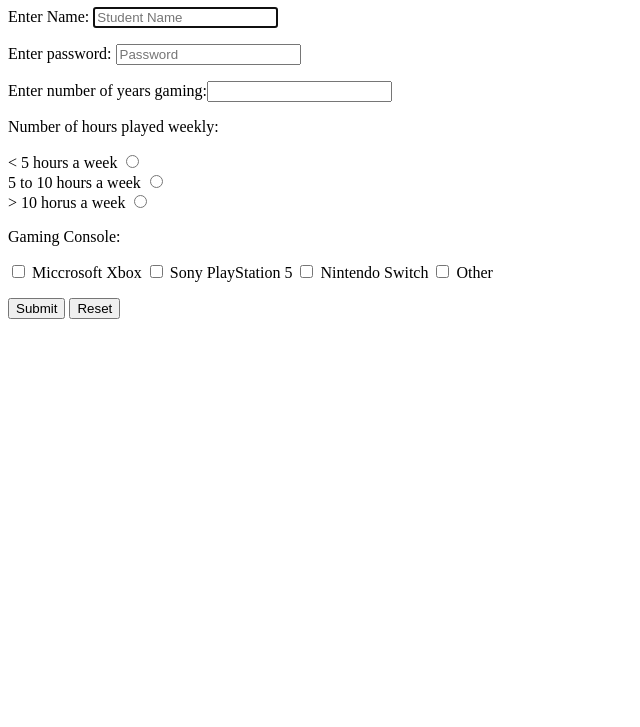
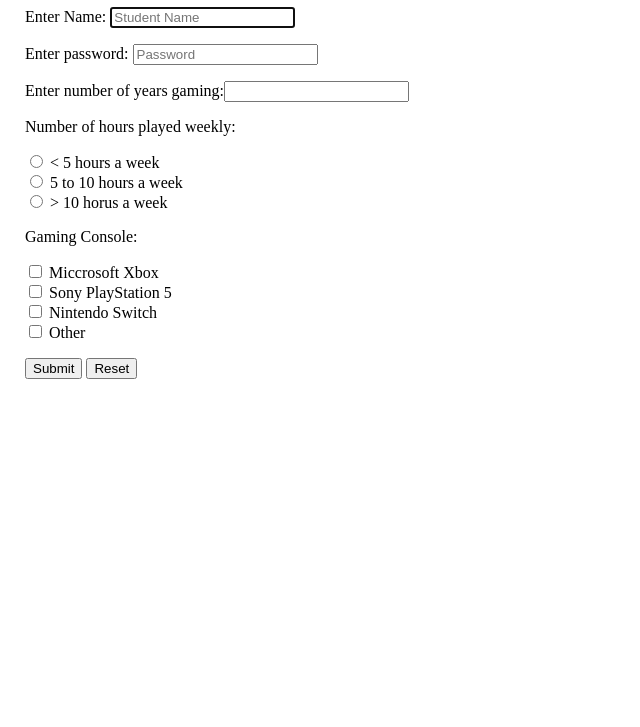
Before and after one commit to Waridi23/Project, a plain HTML site: page homework/forms/form3.html in a window 1280 px wide. Shown: the part 73-800 px from the top of the page, without its empty margins (0-640 px from the left). Drawn offline with Linux system fonts and the light colour scheme.

Commit message:
new form changes

```diff
--- a/homework/forms/form3.html
+++ b/homework/forms/form3.html
@@ -5,6 +5,11 @@
     <meta charset="UTF-8">
     <meta name="description" content="This is an example of forms">
     <title> 12-2 Forms</title>
+    <style>
+        body{
+            margin: 20px 25px;
+        }
+    </style>
 </head>
 <body>
     <form action="#" method="get">
@@ -16,12 +21,14 @@
 
         <p> Number of hours played weekly:</p>
         <p>
+            <input type="radio" id="choice1" name="choice1">
             <label> < 5 hours a week</label>
-            <input type="radio" id="choice1" name="choice1"> <br>
+            <br>
+            <input type="radio" id="choice2" name="choice2">
             <label> 5 to 10 hours a week</label>
-            <input type="radio" id="choice2" name="choice2"> <br>
+            <br>
+            <input type="radio" id="choice3" name="choice3">
             <label> > 10 horus a week </label>
-            <input type="radio" id="choice3" name="choice3">
 
         </p>
 
@@ -29,13 +36,13 @@
         <p>
             <input type="checkbox" id = "Xbox" name="console" value="Xbox">
             <label for="Xbox"> Miccrosoft Xbox</label>
-
+            <br>
             <input type="checkbox" id = "ps5" name="console" value="ps5">
             <label for="ps5"> Sony PlayStation 5</label>
-
+            <br>
             <input type="checkbox" id = "switch" name="console" value="switch">
             <label for="switch"> Nintendo Switch</label>
-
+            <br>
             <input type="checkbox" id = "other" name="console" value="Xbox">
             <label for="other"> Other</label>
         </p>
```
